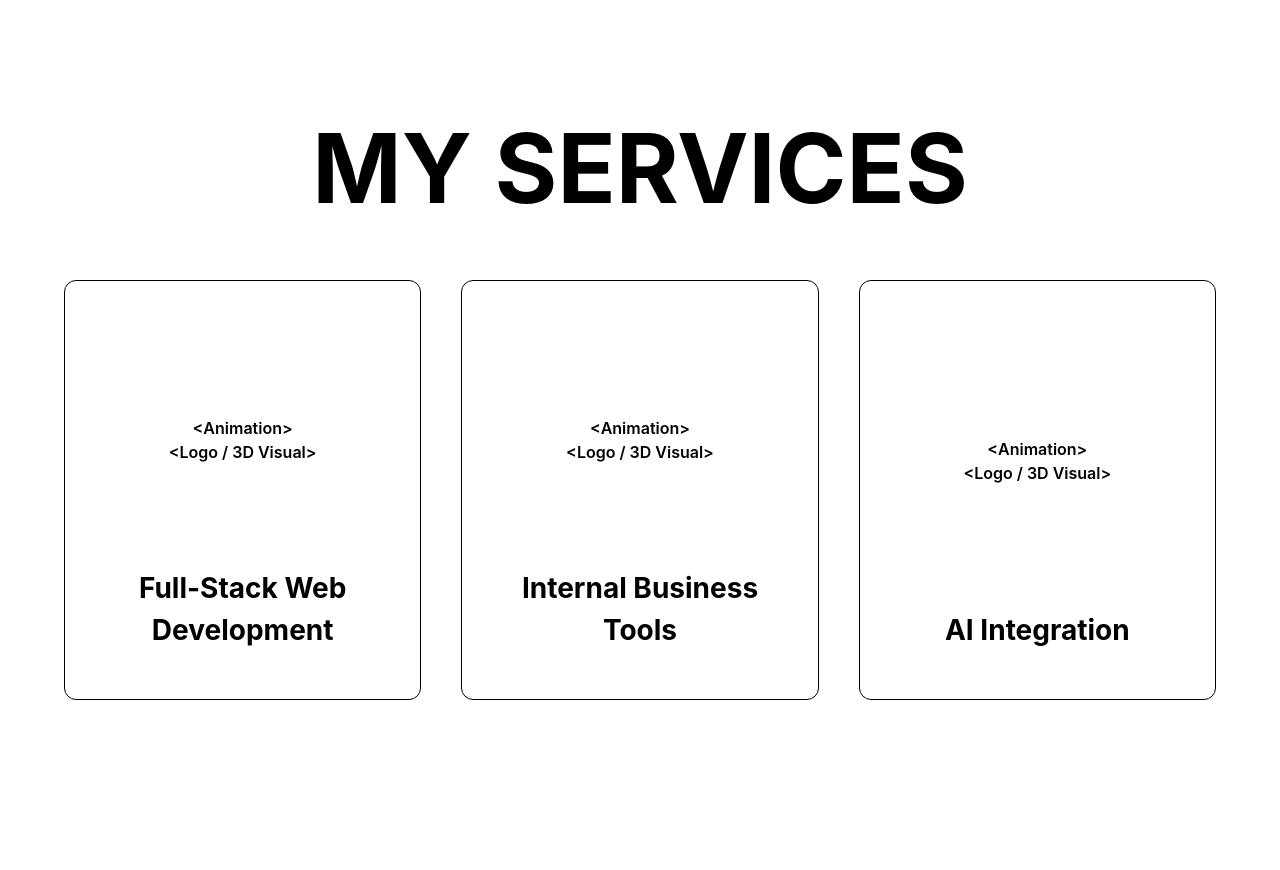
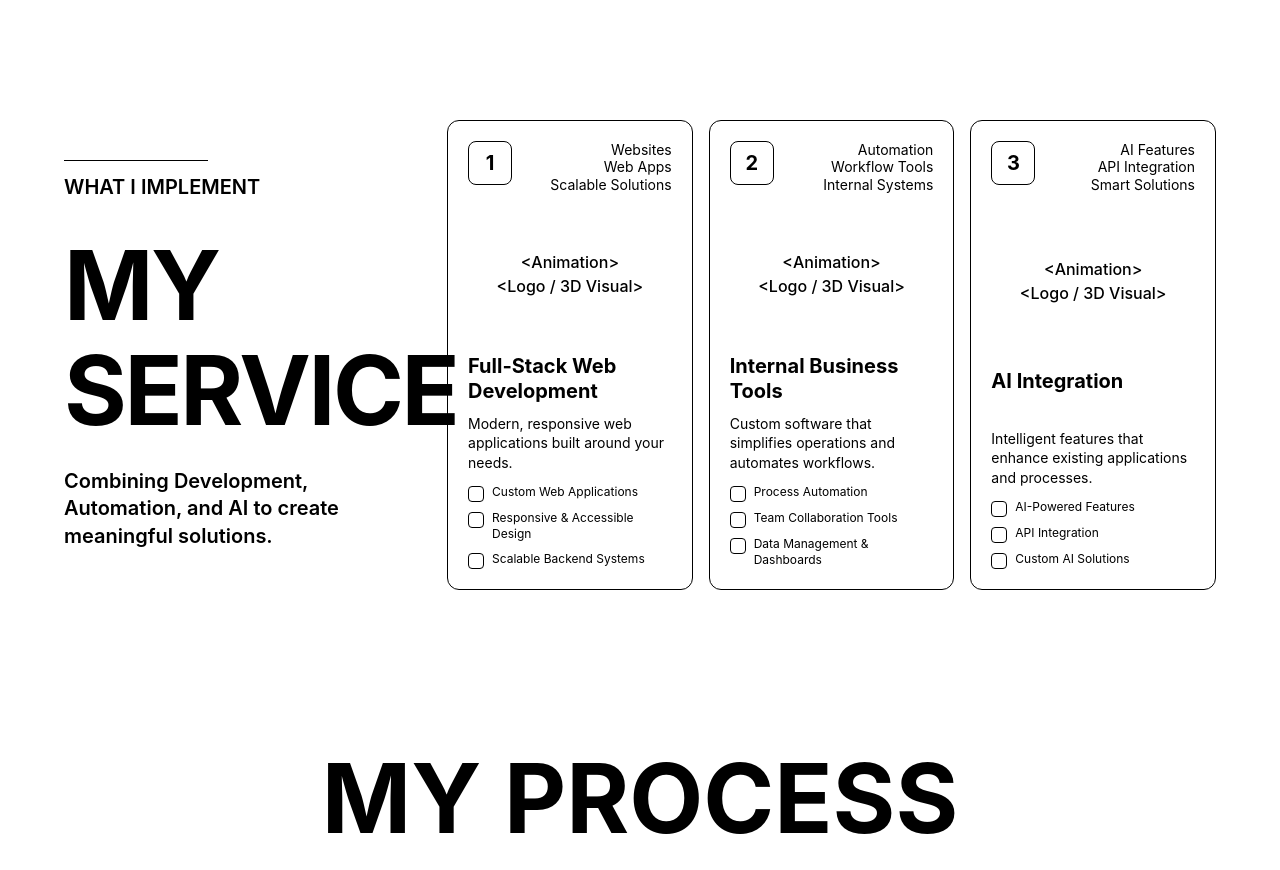
Before and after one commit to shuaiby18/portfolio, a React app: page / in a window 1280 px wide. Shown: the part 5240-6110 px from the top of the page. Built offline with nearby package versions, Linux system fonts and the light colour scheme; the HTML template or start-up script is replaced by a standard one.

Commit message:
feat: redesign Services section desktop layout

```diff
--- a/src/components/Services.jsx
+++ b/src/components/Services.jsx
@@ -1,68 +1,177 @@
+
+const services = [
+  {
+    number: "1",
+    title: "Full-Stack Web Development",
+    categories: ["Websites", "Web Apps", "Scalable Solutions"],
+    description:
+      "Modern, responsive web applications built around your needs.",
+    features: [
+      "Custom Web Applications",
+      "Responsive & Accessible Design",
+      "Scalable Backend Systems",
+    ],
+  },
+  {
+    number: "2",
+    title: "Internal Business Tools",
+    categories: ["Automation", "Workflow Tools", "Internal Systems"],
+    description:
+      "Custom software that simplifies operations and automates workflows.",
+    features: [
+      "Process Automation",
+      "Team Collaboration Tools",
+      "Data Management & Dashboards",
+    ],
+  },
+  {
+    number: "3",
+    title: "AI Integration",
+    categories: ["AI Features", "API Integration", "Smart Solutions"],
+    description:
+      "Intelligent features that enhance existing applications and processes.",
+    features: [
+      "AI-Powered Features",
+      "API Integration",
+      "Custom AI Solutions",
+    ],
+  },
+]
+
 function Services() {
   return (
     <section id="services" className="py-20">
+
+      {/* Section container */}
       <div className="max-w-7xl mx-auto px-6 md:px-10 lg:px-16">
+        {/* Main layout */}
+        <div className="grid grid-cols-1 xl:grid-cols-[minmax(0,1.05fr)_minmax(0,2.3fr)] gap-10 xl:gap-8 items-center">
 
-        <h2 className="text-8xl font-bold text-center mb-16">
-          MY SERVICES
-        </h2>
+          {/* Left side - Section introduction */}
+          <div className="min-w-0">
 
-        <div className="grid grid-cols-3 gap-10">
+            {/* What I Offer */}
+            <div className="mb-8">
+              <div className="w-36 h-px bg-black mb-3"></div>
 
-          {/* Full-Stack Web Development */}
-          <div className="border rounded-xl min-h-[420px] p-8 flex flex-col">
-
-            {/* Animation / Logo Placeholder */}
-            <div className="flex-1 flex items-center justify-center">
-              <div className="text-center font-semibold">
-                <p>&lt;Animation&gt;</p>
-                <p>&lt;Logo / 3D Visual&gt;</p>
-              </div>
+              <p className="text-xl font-semibold">
+                WHAT I IMPLEMENT
+              </p>
             </div>
 
-            <h3 className="text-[28px] font-bold text-center mb-4">
-              Full-Stack Web Development
-            </h3>
+            {/* Section heading */}
+            <h2 className="text-[clamp(3rem,1rem_+_7.5vw,6rem)] leading-[1.1] font-bold tracking-tight mb-6">
+              <span className="block">
+                MY
+              </span>
+
+              <span className="block">
+                SERVICE
+              </span>
+
+            </h2>
+
+            {/* Section description */}
+            <p className="text-xl font-semibold max-w-md leading-snug">
+              Combining Development, Automation, and AI to create meaningful solutions.
+            </p>
 
           </div>
 
-          {/* Internal Business Tools */}
-          <div className="border rounded-xl min-h-[420px] p-8 flex flex-col">
+          {/* Right side - Services cards */}
+          <div className="grid grid-cols-1 md:grid-cols-3 gap-4 items-stretch">
 
-            {/* Animation / Logo Placeholder */}
-            <div className="flex-1 flex items-center justify-center">
-              <div className="text-center font-semibold">
-                <p>&lt;Animation&gt;</p>
-                <p>&lt;Logo / 3D Visual&gt;</p>
+            {services.map((service) => (
+
+              <div
+                key={service.number}
+                className="min-w-0 border rounded-xl min-h-[470px] p-5 flex flex-col"
+              >
+
+                {/* Card header */}
+                <div className="flex items-start justify-between gap-3">
+
+                  {/* Service number */}
+                  <div className="shrink-0 border rounded-lg w-11 h-11 flex items-center justify-center">
+                    <span className="text-xl font-bold">
+                      {service.number}
+                    </span>
+                  </div>
+
+                  {/* Service categories */}
+                  <div className="text-right text-sm leading-tight">
+
+                    {service.categories.map((category) => (
+                      <p key={category}>
+                        {category}
+                      </p>
+                    ))}
+
+                  </div>
+
+                </div>
+
+                {/* Animation / 3D visual */}
+                <div className="flex-1 min-h-[160px] flex items-center justify-center">
+
+                  <div className="text-center font-medium text-base">
+                    <p>&lt;Animation&gt;</p>
+                    <p>&lt;Logo / 3D Visual&gt;</p>
+                  </div>
+
+                </div>
+
+                {/* Card content */}
+                <div className="mt-auto">
+
+                  {/* Service title */}
+                  <h3 className="text-xl font-bold leading-tight min-h-[52px] mb-2">
+                    {service.title}
+                  </h3>
+
+                  {/* Service description */}
+                  <p className="text-sm leading-snug mb-3 min-h-[54px]">
+                    {service.description}
+                  </p>
+
+                  {/* Service features */}
+                  <div className="flex flex-col gap-2">
+
+                    {service.features.map((feature) => (
+
+                      <div
+                        key={feature}
+                        className="flex items-start gap-2"
+                      >
+
+                        {/* Icon placeholder */}
+                        <span
+                          aria-hidden="true"
+                          className="shrink-0 w-4 h-4 border rounded-sm mt-0.5"
+                        ></span>
+
+                        <span className="text-xs leading-snug">
+                          {feature}
+                        </span>
+
+                      </div>
+
+                    ))}
+
+                  </div>
+
+                </div>
+
               </div>
-            </div>
 
-            <h3 className="text-[28px] font-bold text-center mb-4">
-              Internal Business Tools
-            </h3>
-
-          </div>
-
-          {/* AI Integration */}
-          <div className="border rounded-xl min-h-[420px] p-8 flex flex-col">
-
-            {/* Animation / Logo Placeholder */}
-            <div className="flex-1 flex items-center justify-center">
-              <div className="text-center font-semibold">
-                <p>&lt;Animation&gt;</p>
-                <p>&lt;Logo / 3D Visual&gt;</p>
-              </div>
-            </div>
-
-            <h3 className="text-[28px] font-bold text-center mb-4">
-              AI Integration
-            </h3>
+            ))}
 
           </div>
 
         </div>
 
       </div>
+
     </section>
   )
 }
```
Also changed, not shown: src/assets/Desktop Layout.png.
